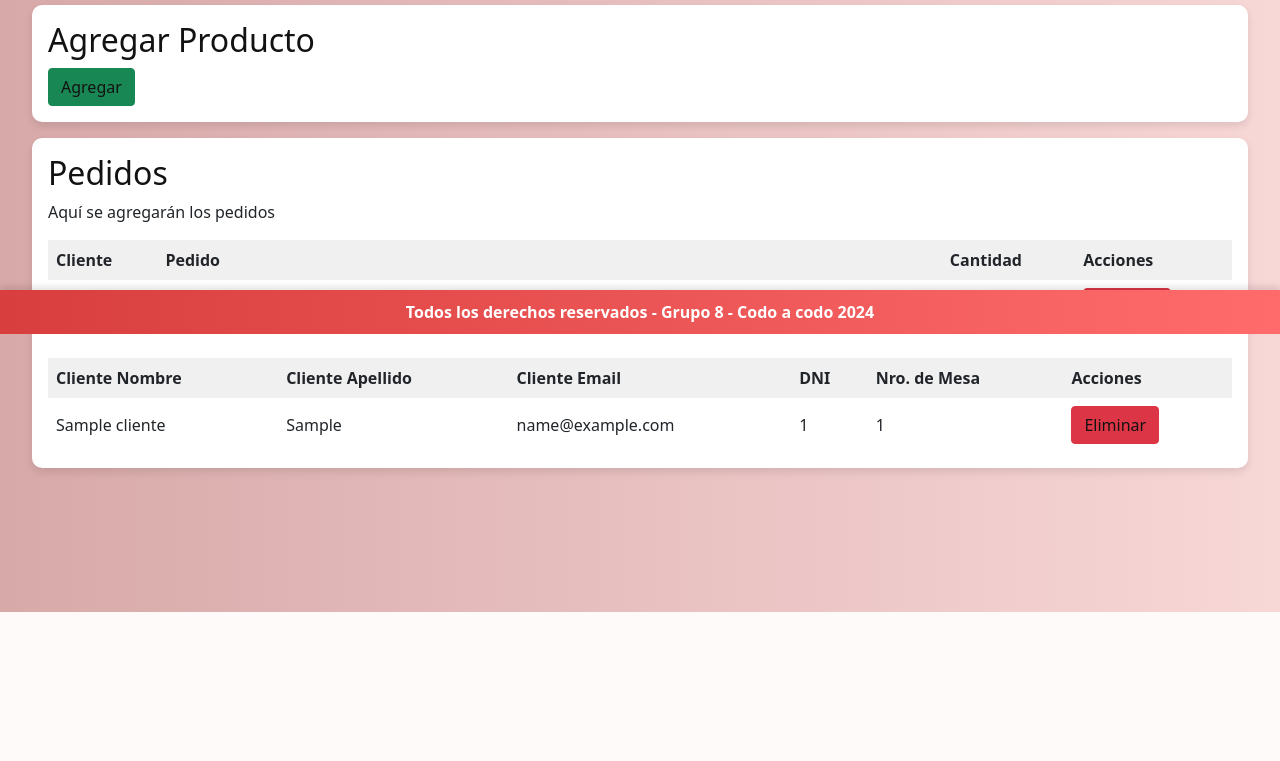
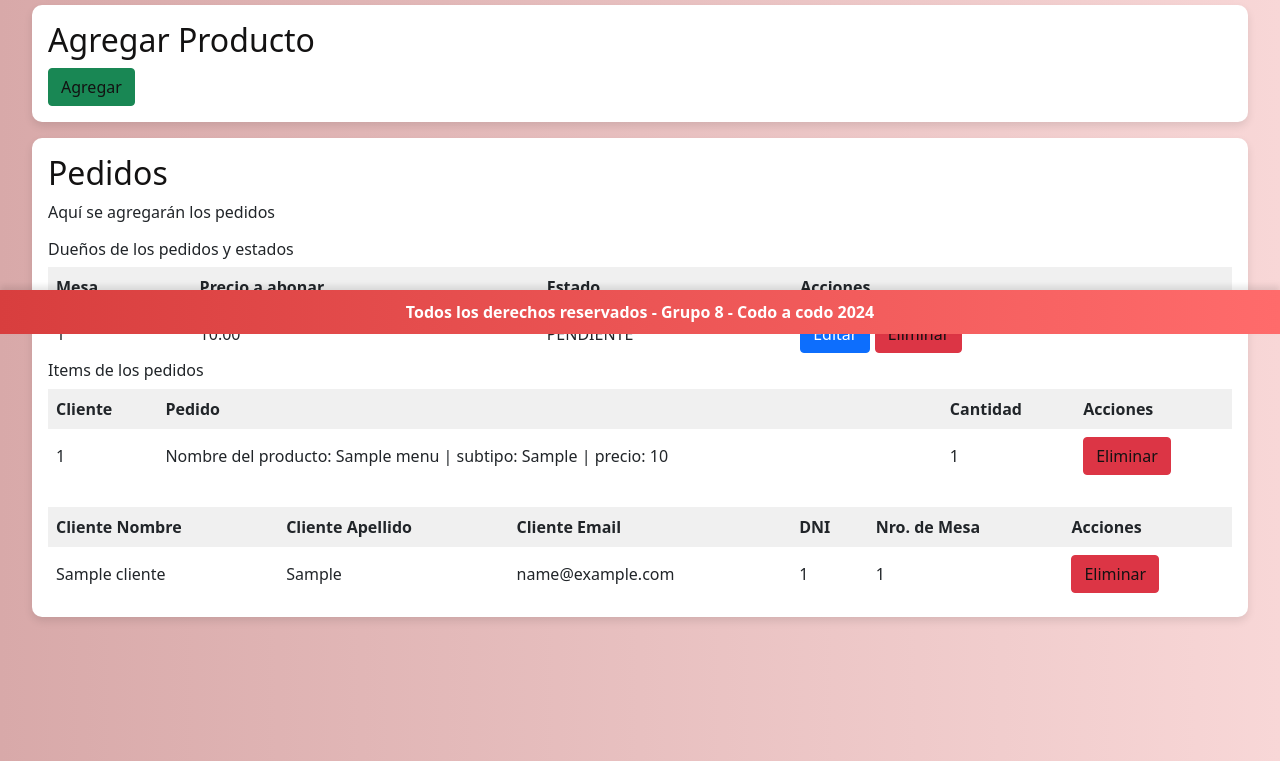
Before and after one commit to GrupoDjango8/Grupo-8, a Django app: page /webGOcho/administracion/ in a window 1280 px wide. Shown: the part 466-1227 px from the top of the page. Before the commit the page ends 1078 px from the top, so only its background shows below. Run offline with Django 5.2, Linux system fonts and the light colour scheme; a user stored in the database is signed in; tables that the repository leaves empty hold one stand-in row (values such as "Sample post").

Commit message:
Ahora se ven los pedidos y los precios totales

```diff
--- a/grupo8Trabajo/webGOcho/templates/webGOcho/administracion.html
+++ b/grupo8Trabajo/webGOcho/templates/webGOcho/administracion.html
@@ -127,6 +127,31 @@
             <button type="submit" class="btn btn-success">Agregar Pedido</button>
         </form> -->
         <p>Aquí se agregarán los pedidos</p>
+        <h6>Dueños de los pedidos y estados</h6>
+        <table>
+            <thead>
+                <tr>
+                    <th>Mesa</th>
+                    <th>Precio a abonar</th>
+                    <th>Estado</th>
+                    <th>Acciones</th>
+                </tr>
+            </thead>
+            <tbody>
+                {% for pedido in pedidos_cliente %}
+                    <tr>
+                        <td>{{pedido.numero_mesa}}</td>
+                        <td>{{pedido.precio_total}}</td>
+                        <td>{{pedido.estado}}</td>
+                        <td>
+                            <button class="btn btn-primary">Editar</button>
+                            <button class="btn btn-danger"><a href="">Eliminar</a></button>
+                        </td>
+                    </tr>
+                {% endfor %}
+            </tbody>
+        </table>
+        <h6>Items de los pedidos</h6>
         <table>
             <thead>
                 <tr>
--- a/grupo8Trabajo/webGOcho/views.py
+++ b/grupo8Trabajo/webGOcho/views.py
@@ -205,7 +205,7 @@ def enviar_pedido(request):
     else:
         return JsonResponse({'status': 'error', 'message': 'Método no permitido'}, status=405)
 
-#Eliminar pedido
+#Eliminar pedido Item
 def eliminar_pedido(request, id_obj):
     #objeto = PedidoItem.objects.get(pk=id_obj)
     #objeto.delete()
```
